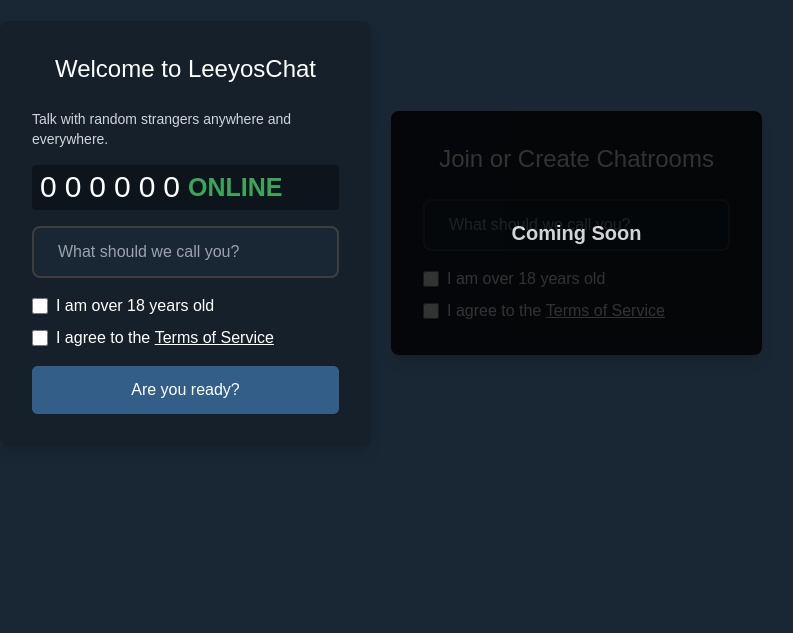
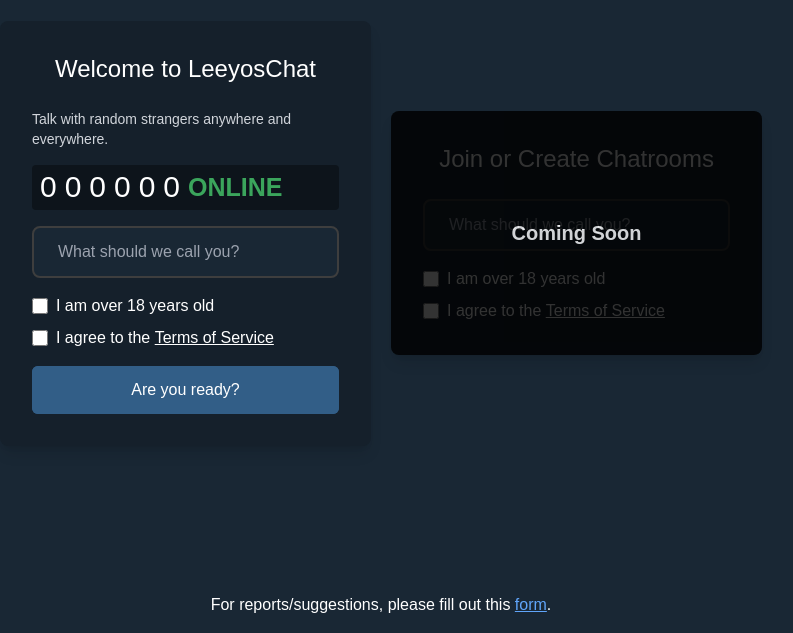
Before and after one commit to noturnachs/grimleCHAT, a React (Create React App) app: page / in a window 1280 px wide. Shown: the part 167-800 px from the top of the page, without its empty margins (259-1052 px from the left). Built offline with nearby package versions, Linux system fonts and the light colour scheme; no server answers; a web font is replaced by a local one; what ldrs would draw is missing.

Commit message:
Update home.jsx

```diff
--- a/src/components/home.jsx
+++ b/src/components/home.jsx
@@ -438,6 +438,20 @@
           </div>
         </div>
       </div>
+      <footer className="absolute bottom-0 w-full text-center py-4 bg-transparent text-white">
+        <p>
+          For reports/suggestions, please fill out this&nbsp;
+          <a
+            href="https://forms.gle/ybVxyE4H9Fz5Lygr9"
+            target="_blank"
+            rel="noopener noreferrer"
+            className="underline text-blue-400"
+          >
+            form
+          </a>
+          .
+        </p>
+      </footer>
     </div>
   );
 }
```
